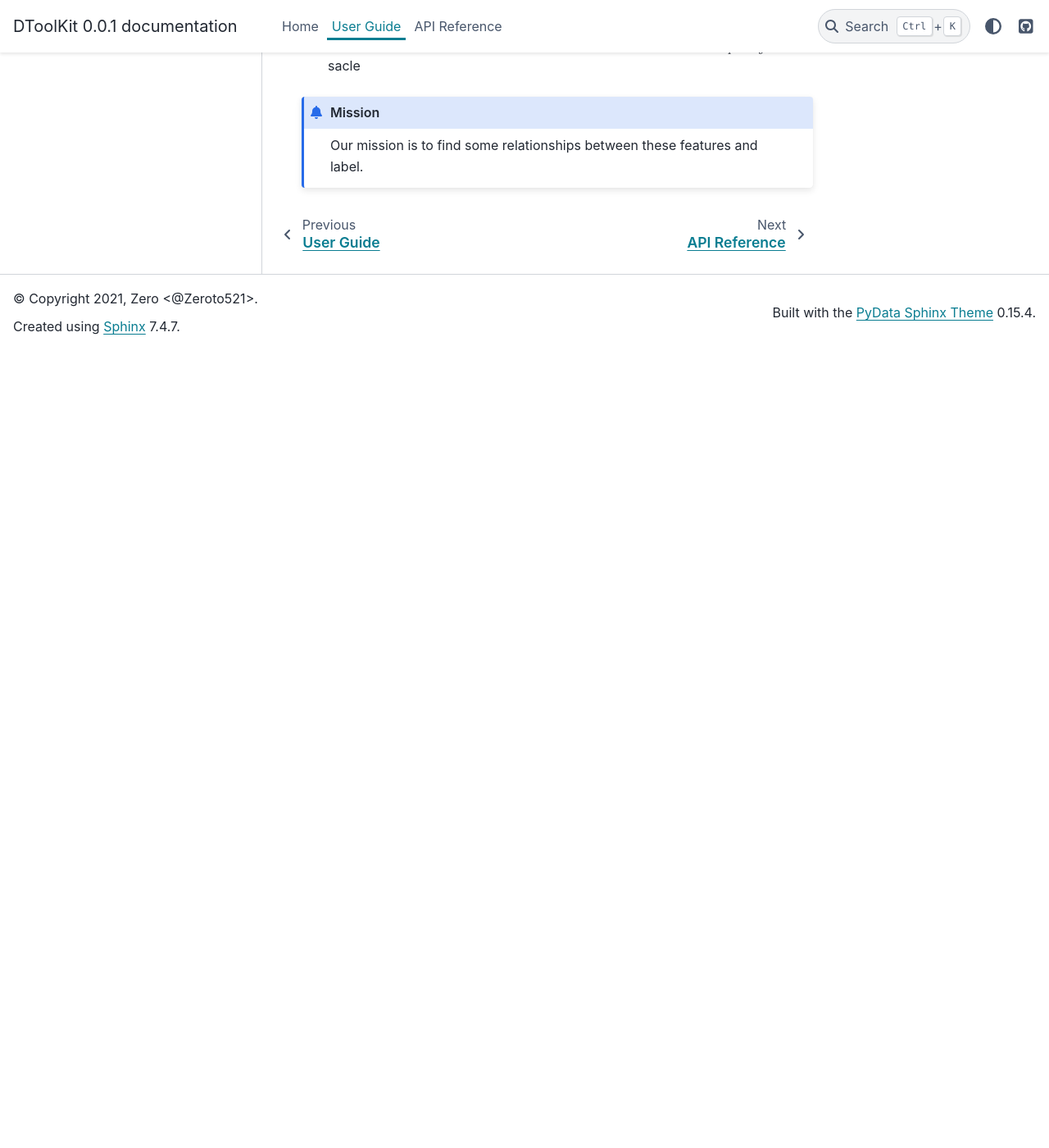
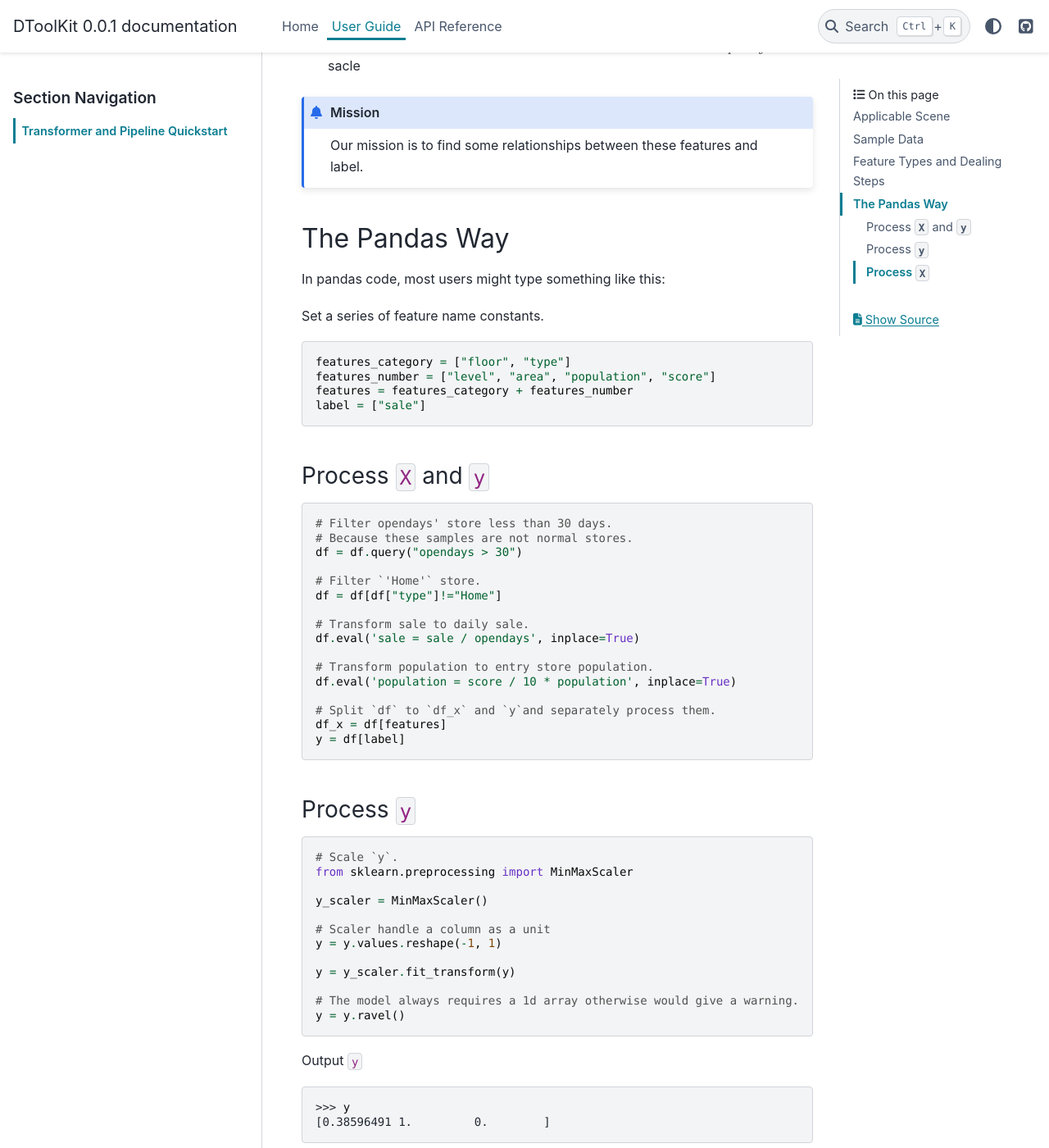
Before and after one commit to Zeroto521/my-data-toolkit, a Sphinx documentation site: the page built from doc/source/guide/transformer.md, in a window 1280 px wide and 1400 px high, scrolled down 1826 px. Shown: the whole window at 82% size. Built offline with Sphinx 7.4.7 and the PyData theme 0.15.4, drawn with Linux system fonts in a browser that asks for light colours; before the commit the page ends 2254 px from its top, so only the background shows below that; some of the changed text lies outside the part shown.

Commit message:
DOC: finished the pandas way section

````diff
--- a/doc/source/guide/transformer.md
+++ b/doc/source/guide/transformer.md
@@ -67,3 +67,98 @@ First of all, we should konw there are three types of features ( {math}`X`) and
 :::{admonition} Mission
 Our mission is to find some relationships between these features and label.
 :::
+
+(pandas-way)=
+## The Pandas Way
+
+In pandas code, most users might type something like this:
+
+Set a series of feature name constants.
+
+```{code-block} python
+features_category = ["floor", "type"]
+features_number = ["level", "area", "population", "score"]
+features = features_category + features_number
+label = ["sale"]
+```
+
+### Process `X` and `y`
+
+```{code-block} python
+# Filter opendays' store less than 30 days.
+# Because these samples are not normal stores.
+df = df.query("opendays > 30")
+
+# Filter `'Home'` store.
+df = df[df["type"]!="Home"]
+
+# Transform sale to daily sale.
+df.eval('sale = sale / opendays', inplace=True)
+
+# Transform population to entry store population.
+df.eval('population = score / 10 * population', inplace=True)
+
+# Split `df` to `df_x` and `y`and separately process them.
+df_x = df[features]
+y = df[label]
+```
+
+(process-y)=
+### Process `y`
+
+```{code-block} python
+# Scale `y`.
+from sklearn.preprocessing import MinMaxScaler
+
+y_scaler = MinMaxScaler()
+
+# Scaler handle a column as a unit
+y = y.values.reshape(-1, 1)
+
+y = y_scaler.fit_transform(y)
+
+# The model always requires a 1d array otherwise would give a warning.
+y = y.ravel()
+```
+
+Output `y`
+
+```{code-block} python
+>>> y
+[0.38596491 1.         0.        ]
+```
+
+(process-X)=
+### Process `X`
+
+```{code-block} python
+# Replace store types to ranking numbers.
+df_x.replace({"normal": 1, "important": 2, "strategic": 3}, inplace=True)
+
+# Encode categorical features.
+from sklearn.preprocessing import OneHotEncoder
+
+x_encoder = OneHotEncoder()
+x_category = x_encoder.fit_transform(df_x[features_category])
+
+# Scale number features.
+x_scaler = MinMaxScaler()
+x_scaler = x_scaler.fit_transform(df_x[features_number])
+
+# Merge all features to one.
+import numpy as np
+
+X = np.stack([x_scaler, x_category])
+```
+
+Output `X`
+
+```{code-block} python
+>>> X
+[[1.         0.06097561 1.         1.         1.         0.
+  0.         0.         1.        ]
+ [0.         0.         0.         0.5        0.         1.
+  1.         0.         0.        ]
+ [1.         1.         0.18181818 0.         1.         0.
+  0.         1.         0.        ]]
+```
````
